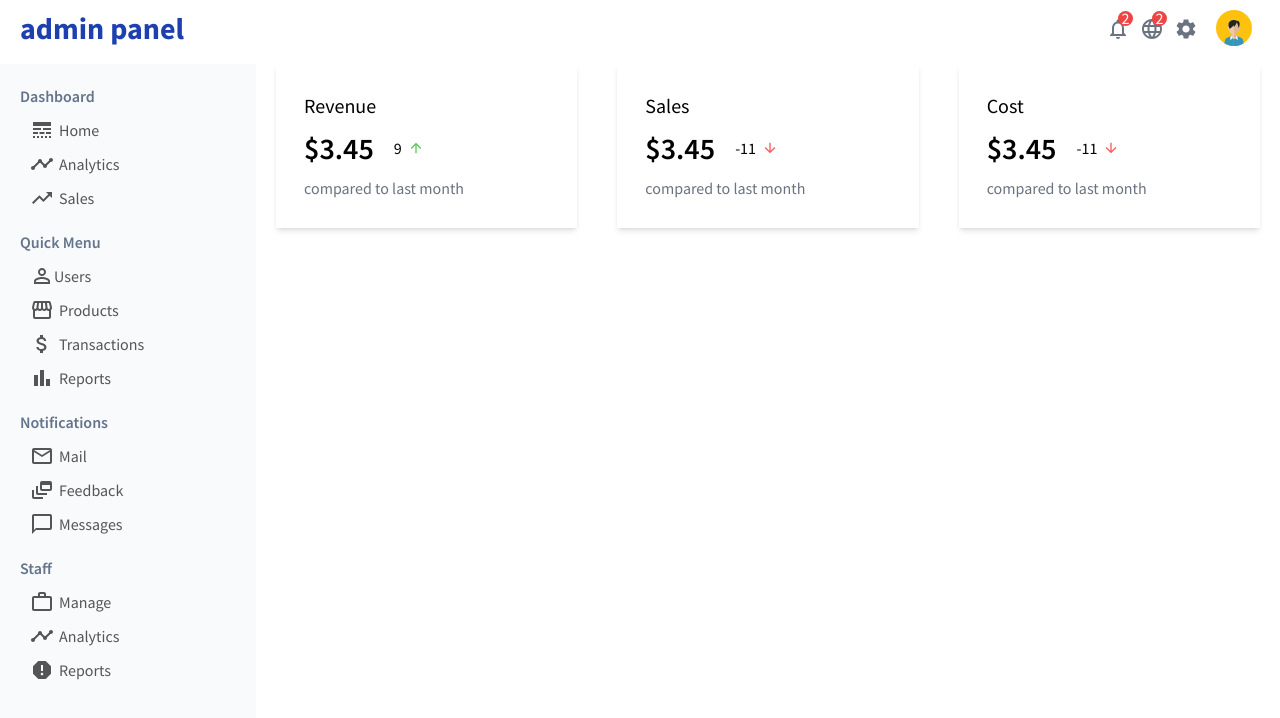
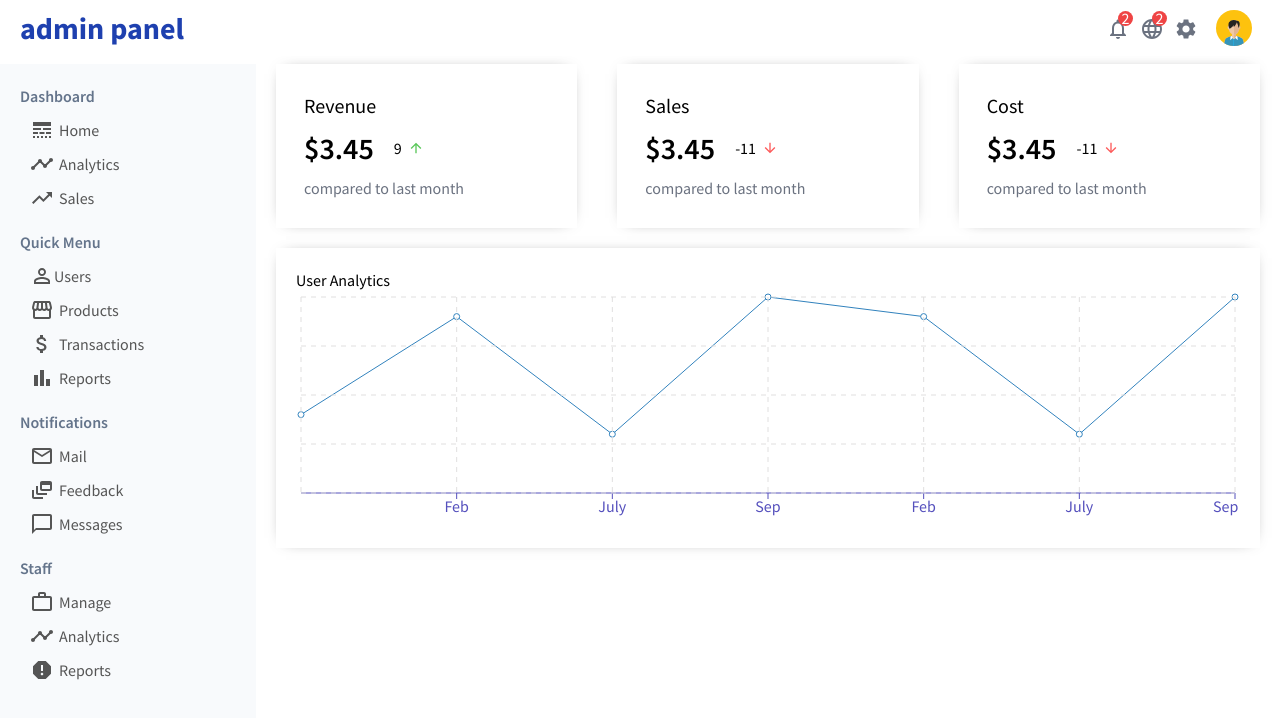
Before and after one commit to shubhamsarkar2587/admin-panel, a React (Create React App) app: page / in a window 1280 px wide. Shown: the top 718 px of the page. Built offline with nearby package versions, Linux system fonts and the light colour scheme.

Commit message:
Title: create  reusable chart component Dev: Shubham Date: 14 Nov 2022

```diff
--- /dev/null
+++ b/src/components/chart/Chart.jsx
@@ -0,0 +1,32 @@
+import "./chart.css"
+import {
+  LineChart,
+  Line,
+  XAxis,
+  CartesianGrid,
+  Tooltip,
+  ResponsiveContainer,
+} from "recharts";
+
+const Chart = ({ title, data, dataKey, grid }) => {
+  // console.log(userData, 'dfdfdf')
+  return (
+    <div className="chart m-5 p-5">
+      <h3>{title || "Analytics"}</h3>
+      <ResponsiveContainer width="100%" aspect={4/1}>
+        <LineChart data={data}>
+          <XAxis dataKey="month" stroke="#5550bd" />
+          <Line type="monotype" dataKey="activeUser"/>
+          <Tooltip />
+          {
+            grid ? (
+            <CartesianGrid stroke="#e0dfdf" strokeDasharray="5 5"/>
+            ) : null
+          }
+        </LineChart>
+      </ResponsiveContainer>
+    </div>
+  )
+}
+
+export default Chart;
--- /dev/null
+++ b/src/components/chart/chart.css
@@ -0,0 +1,4 @@
+.chart {
+    -webkit-box-shadow: 0px 0px 15px -10px rgba(0, 0, 0, 0.75);
+    box-shadow: 0px 0px 15px -10px rgba(0, 0, 0, 0.75);
+}
--- a/src/components/featureInfo/FeatureInfo.jsx
+++ b/src/components/featureInfo/FeatureInfo.jsx
@@ -5,7 +5,7 @@ const FeatureInfo = () => {
   return (
     <div className="featureInfo w-full flex justify-between">
 
-      <div className="mx-5 p-7 w-1/3 rounder-[10px] cursor-pointer shadow-md">
+      <div className="featureItem mx-5 p-7 w-1/3 rounder-[10px] cursor-pointer">
         <span className="text-xl">Revenue</span>
         <div className="flex items-center my-2.5">
           <span className="text-3xl font-semibold">$3.45</span>
@@ -17,7 +17,7 @@ const FeatureInfo = () => {
         <span className="text-base text-gray-500">compared to last month</span>
       </div>
 
-      <div className="mx-5 p-7 w-1/3 rounder-[10px] cursor-pointer shadow-md">
+      <div className="featureItem mx-5 p-7 w-1/3 rounder-[10px] cursor-pointer">
         <span className="text-xl">Sales</span>
         <div className="flex items-center my-2.5">
           <span className="text-3xl font-semibold">$3.45</span>
@@ -29,7 +29,7 @@ const FeatureInfo = () => {
         <span className="text-base text-gray-500">compared to last month</span>
       </div>
 
-      <div className="mx-5 p-7 w-1/3 rounder-[10px] cursor-pointer shadow-md">
+      <div className="featureItem mx-5 p-7 w-1/3 rounder-[10px] cursor-pointer">
         <span className="text-xl">Cost</span>
         <div className="flex items-center my-2.5">
           <span className="text-3xl font-semibold">$3.45</span>
--- a/src/components/featureInfo/featureInfo.css
+++ b/src/components/featureInfo/featureInfo.css
@@ -1,4 +1,10 @@
-.arrow_down, .arrow_up {
+.featureItem {
+    -webkit-box-shadow: 0px 0px 15px -10px rgba(0, 0, 0, 0.75);
+    box-shadow: 0px 0px 15px -10px rgba(0, 0, 0, 0.75);
+}
+
+.arrow_down,
+.arrow_up {
     font-size: 16px !important;
 }
 
--- a/src/pages/Home/Home.jsx
+++ b/src/pages/Home/Home.jsx
@@ -1,9 +1,12 @@
+import Chart from "../../components/chart/Chart";
 import FeatureInfo from "../../components/featureInfo/FeatureInfo";
+import { userData } from "../../utils/dummyData";
 
 const Home = () => {
   return (
     <>
       <FeatureInfo />
+      <Chart title="User Analytics" data={userData} grid={true}/>
     </>
   )
 }
--- /dev/null
+++ b/src/utils/dummyData.js
@@ -0,0 +1,30 @@
+export const userData = [
+  {
+    month: 'Jan',
+    activeUser: 400,
+  },
+  {
+    month: 'Feb',
+    activeUser: 900,
+  },
+  {
+    month: 'July',
+    activeUser: 300,
+  },
+  {
+    month: 'Sep',
+    activeUser: 1000,
+  },
+  {
+    month: 'Feb',
+    activeUser: 900,
+  },
+  {
+    month: 'July',
+    activeUser: 300,
+  },
+  {
+    month: 'Sep',
+    activeUser: 1000,
+  }
+];
```
